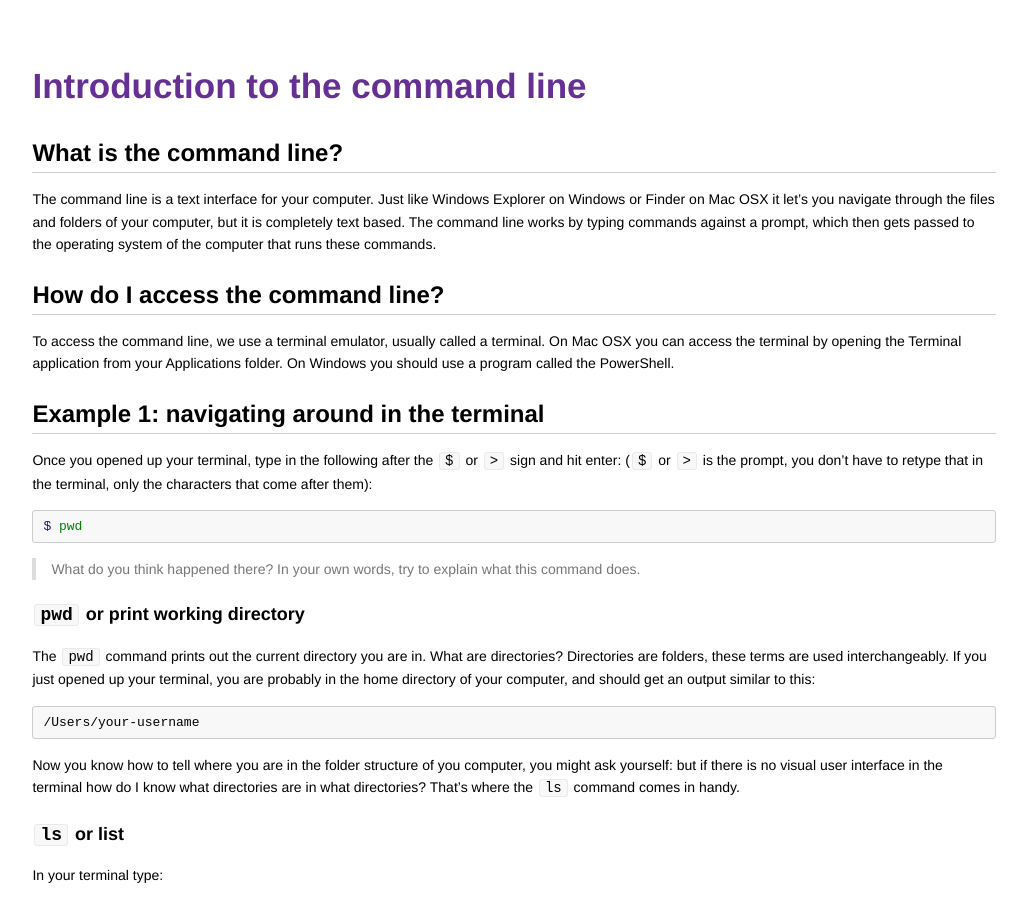
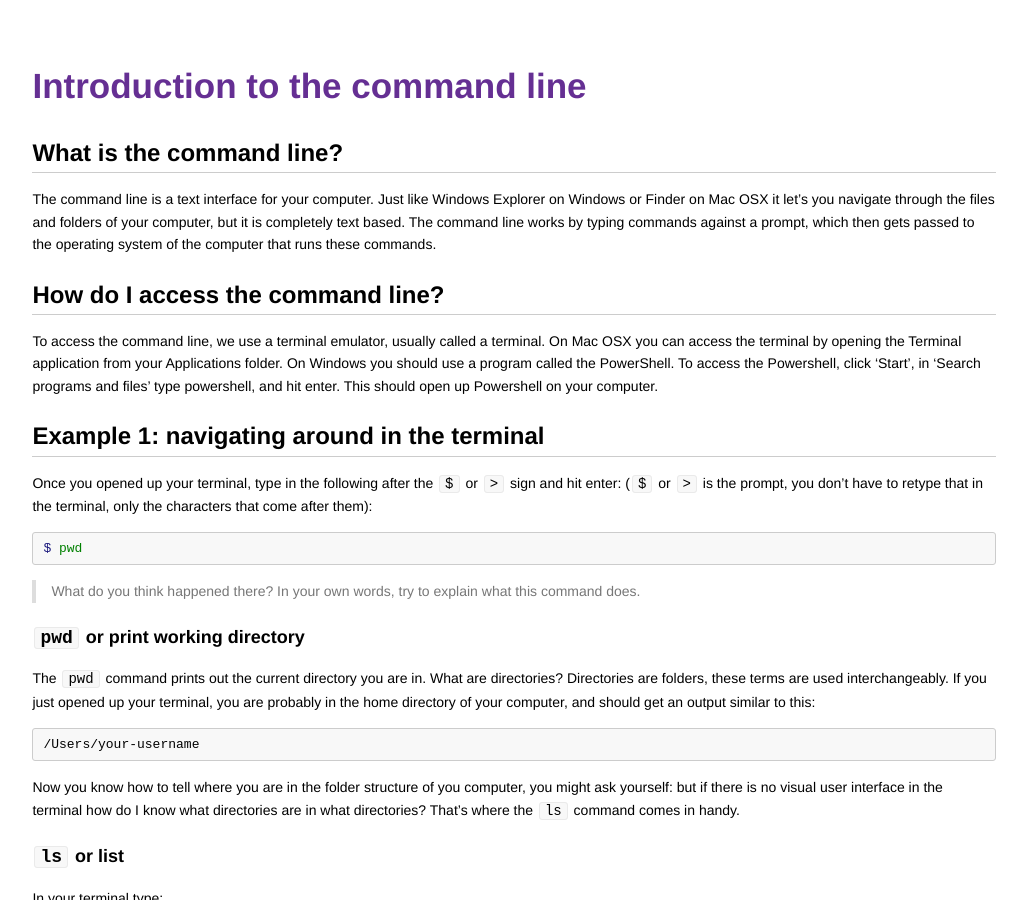
Before and after one commit to codebar/tutorials, a Jekyll site: the page built from command-line/introduction/tutorial.md, in a window 1280 px wide and 900 px high. Shown: the whole window, without its empty margins (126-1153 px from the left). Built offline with Jekyll 4.4.1, drawn with Linux system fonts in a browser that asks for light colours; Markdown is read by kramdown in place of the engine named in the settings.

Commit message:
added instructions how to access Powershell on a Windows

```diff
--- a/command-line/introduction/tutorial.md
+++ b/command-line/introduction/tutorial.md
@@ -9,7 +9,7 @@ The command line is a text interface for your computer. Just like Windows Explor
 
 ## How do I access the command line?
 
-To access the command line, we use a terminal emulator, usually called a terminal. On Mac OSX you can access the terminal by opening the Terminal application from your Applications folder. On Windows you should use a program called the PowerShell.
+To access the command line, we use a terminal emulator, usually called a terminal. On Mac OSX you can access the terminal by opening the Terminal application from your Applications folder. On Windows you should use a program called the PowerShell. To access the Powershell, click 'Start', in 'Search programs and files' type powershell, and hit enter. This should open up Powershell on your computer.
 
 ## Example 1: navigating around in the terminal
 
```
